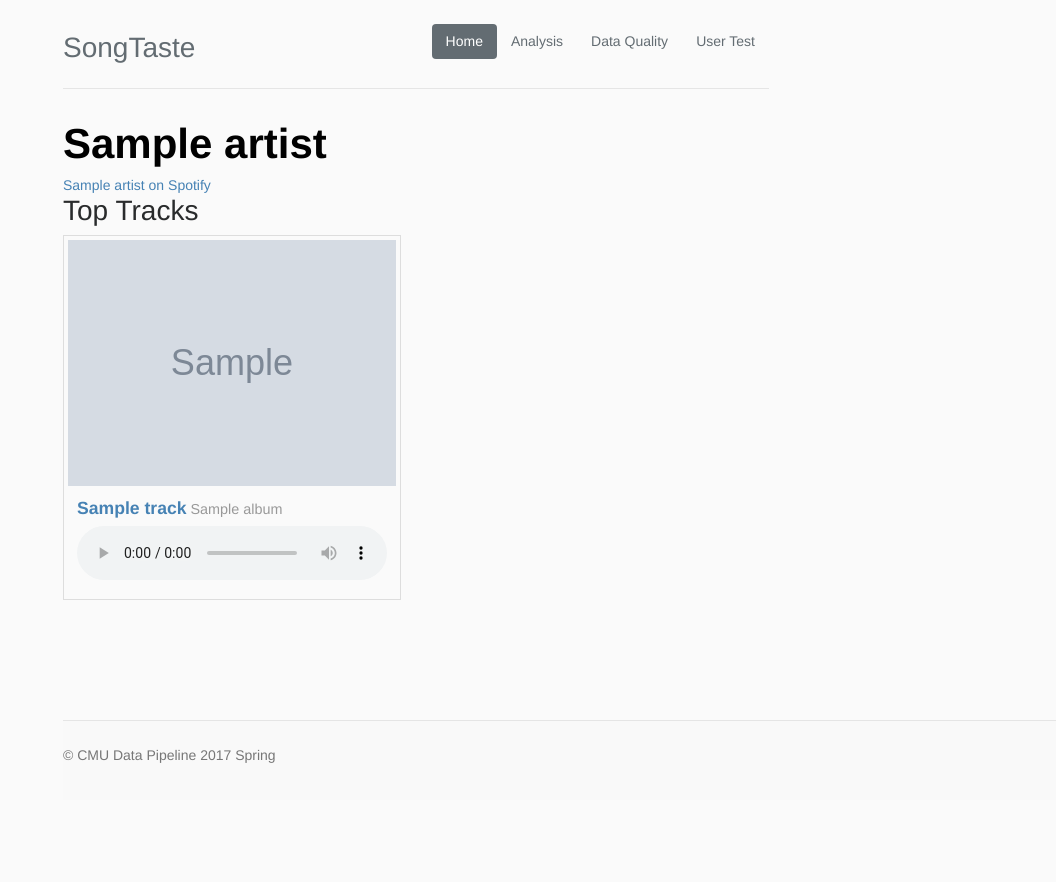
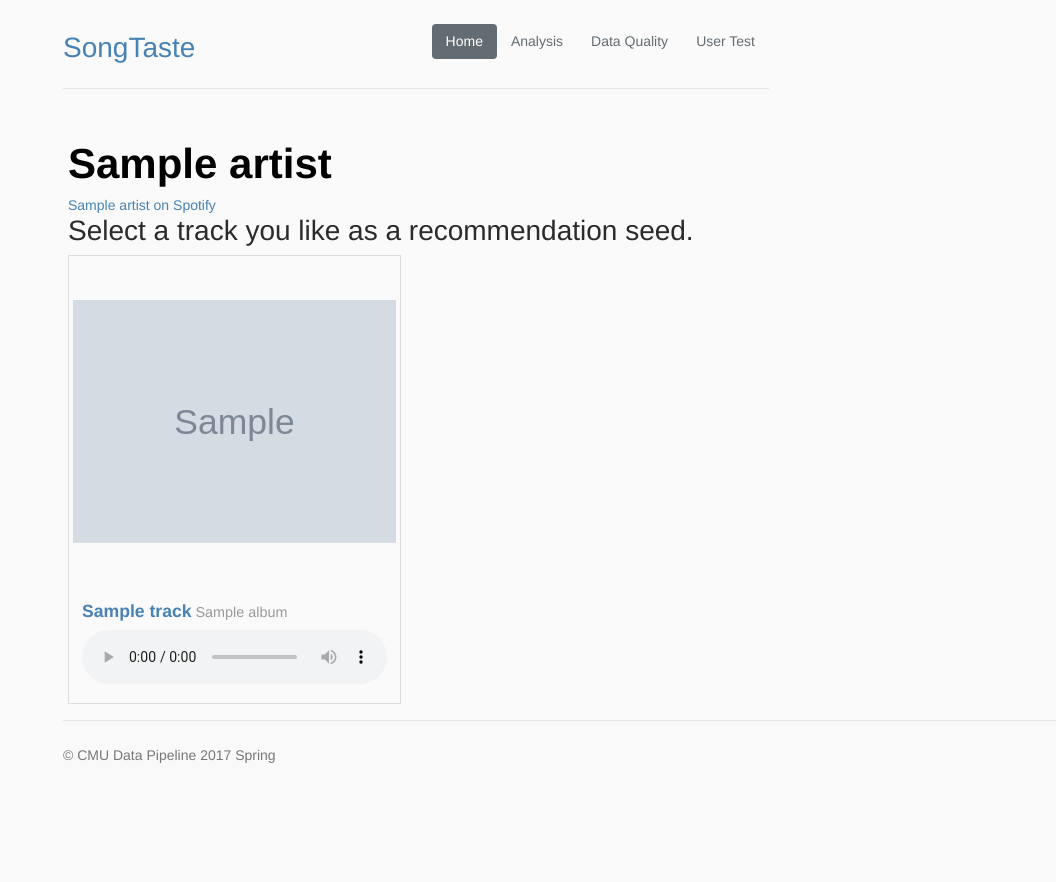
Before and after one commit to Botong/songtaste, a Flask app: template templates/artist.html in a window 1280 px wide. Shown: the whole page, without its empty margins (224-1280 px from the left). Before the commit the page ends 763 px from the top, so only its background shows below. Run offline with Flask 2, Linux system fonts and the light colour scheme; the template is opened without the code that fills it: most values are stand-ins (such as "Sample title", 1, 10 or a date in 2020); grey boxes marked "Sample" are stand-in pictures.

Commit message:
adjust artist page height

```diff
--- a/templates/artist.html
+++ b/templates/artist.html
@@ -1,18 +1,36 @@
+{% include 'partials/head.html' %}
+{#<div#}
+{#        style="position: relative; width: 100%; height: 300px;">#}
+{##}
+{#    <!-- ngIf: !hideCoverImageLandscape -->#}
+{#    <div#}
+{#         ng-style="{'background-image' : 'url({{ artist.images[0].url }})'}; width:100%;"#}
+{#         class="ng-scope"#}
+{#            style="background: no-repeat; background-image: url({{ artist.images[0].url }});">#}
+{##}
+{#        <div class="report tooltip_top tooltipstered" ng-class="{active: hoveredImg}"#}
+{#             ng-click="$root.showCoverImageReportPopup=true;$root.showReportCoverImageText1=true;$root.showReportCoverImageText2=false;"></div>#}
+{#        <a ng-class="{active: hoveredImg}" class="pin_btn tooltip_top tooltipstered"#}
+{#           href="http://www.pinterest.com/pin/create/button/?url=http://wikiwand.com/zh/%E9%BD%8A%E6%9F%8F%E6%9E%97%E9%A3%9B%E8%88%B9&amp;media=//upload.wikimedia.org/wikipedia/commons/thumb/b/ba/LZ7_passenger_zeppelin_mod.jpg/1280px-LZ7_passenger_zeppelin_mod.jpg&amp;description=From Wikiwand:%20齊柏林飛船"#}
+{#           target="_blank"></a>#}
+{#    </div><!-- end ngIf: !hideCoverImageLandscape -->#}
+{#</div>#}
+<section id="woz-content">
+    <!-- ngIf: !hideCoverImageLandscape -->
+    {#    <div class="cover-art-image cover-art-image-loaded cover-art shadow"#}
+    {#                                     style="background-image: url({{ artist.images[0].url }}); width: 100%; height: 600px">#}
+    {#                                </div>#}
+    <div class="container" style="background: #fafafa; padding: 20px">
+        <section class="sec">
+            <h1 class="page-title">{{ artist.name }}</h1>
+            <a href="{{ artist.external_urls.spotify }}">
+                {{ artist.name }} on Spotify
+            </a>
 
-{% include 'partials/head.html' %}
-
-
-<section id="woz-content">
-  <div class="container">
-    <section class="sec">
-        <h1 class="page-title">{{artist.name}}</h1>
-          <a href="{{artist.external_urls.spotify}}">
-                  {{artist.name}} on Spotify
-                </a>
             {#          <div class="col-md-12">#}
             {% if tracks %}
                 <section class="sec tracks">
-                    <h3>Top Tracks</h3>
+                    <h3>Select a track you like as a recommendation seed.</h3>
                     {#                    <table class="table table-condensed tracks">#}
                     {#                      <thead>#}
                     {#                        <tr>#}
@@ -25,16 +43,23 @@
                             <div class="col-md-6 col-sm-12">
                                 {#                            <tr class="track">#}
                                 {#                              <td>#}
-                                  <div class="track-info thumbnail" style="border: 1px solid #ddd; padding: 4px; margin-bottom: 20px">
-                                      <a href="/artist/{{ artist.id }}/track/{{t.id}}">
-                                      <img src="{{ t.album.images[0].url }}" style="width: 100%;  display: block;">
+                                <div class="track-info thumbnail"
+                                     style="border: 1px solid #ddd; padding: 4px; margin-bottom: 20px">
+                                    <a href="/artist/{{ artist.id }}/track/{{ t.id }}"
+                                       style="width: 323px; height: 323px; object-position: center; display: inline-block; overflow: hidden">
+                                        <img src="{{ t.album.images[0].url }}"
+                                             style="width: 100%; position: relative; top: 50%; transform: translateY(-50%);">
                                     </a>
+{#                                    <div#}
+{#                                         style="width: 323px; height: 323px; overflow:hidden; background-image: url({{ t.album.images[0].url }}); ">#}
+{#                                    </div>#}
                                     <div class="caption" style="padding: 9px">
-                                          <span class="track-name"><a href="/artist/{{ artist.id }}/track/{{t.id}}">{{ t.name }}</a></span>
+                                        <span class="track-name"><a
+                                                href="/artist/{{ artist.id }}/track/{{ t.id }}">{{ t.name }}</a></span>
                                         <span class="album-name">
                                           {{ t.album.name }}
                                     </span>
-                                  <audio controls loop preload="auto" style="width: 100%; margin-top: 5px">
+                                        <audio controls loop preload="auto" style="width: 100%; margin-top: 6px">
                                             <source src="{{ t.preview_url }}" type="audio/mpeg">
                                         </audio>
                                     </div>
--- a/templates/partials/header.html
+++ b/templates/partials/header.html
@@ -19,6 +19,6 @@
 {#            </li>#}
           </ul>
         </nav>
-        <h3 class="text-muted">SongTaste</h3>
+        <h3 class="text-muted"><a href="/">SongTaste</a></h3>
     </div>
 </div>
```
Lines whose indentation alone changed are shown as unchanged.
